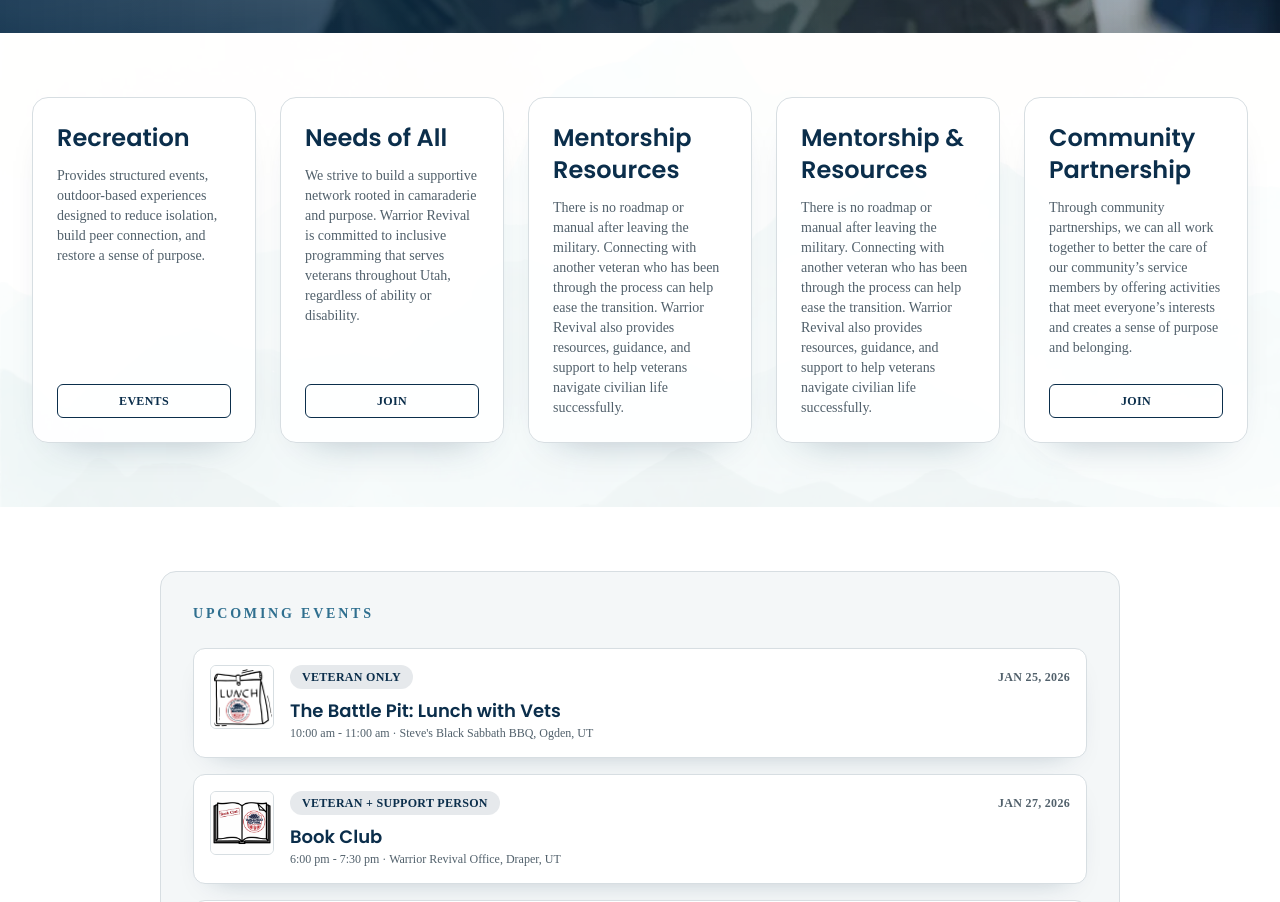
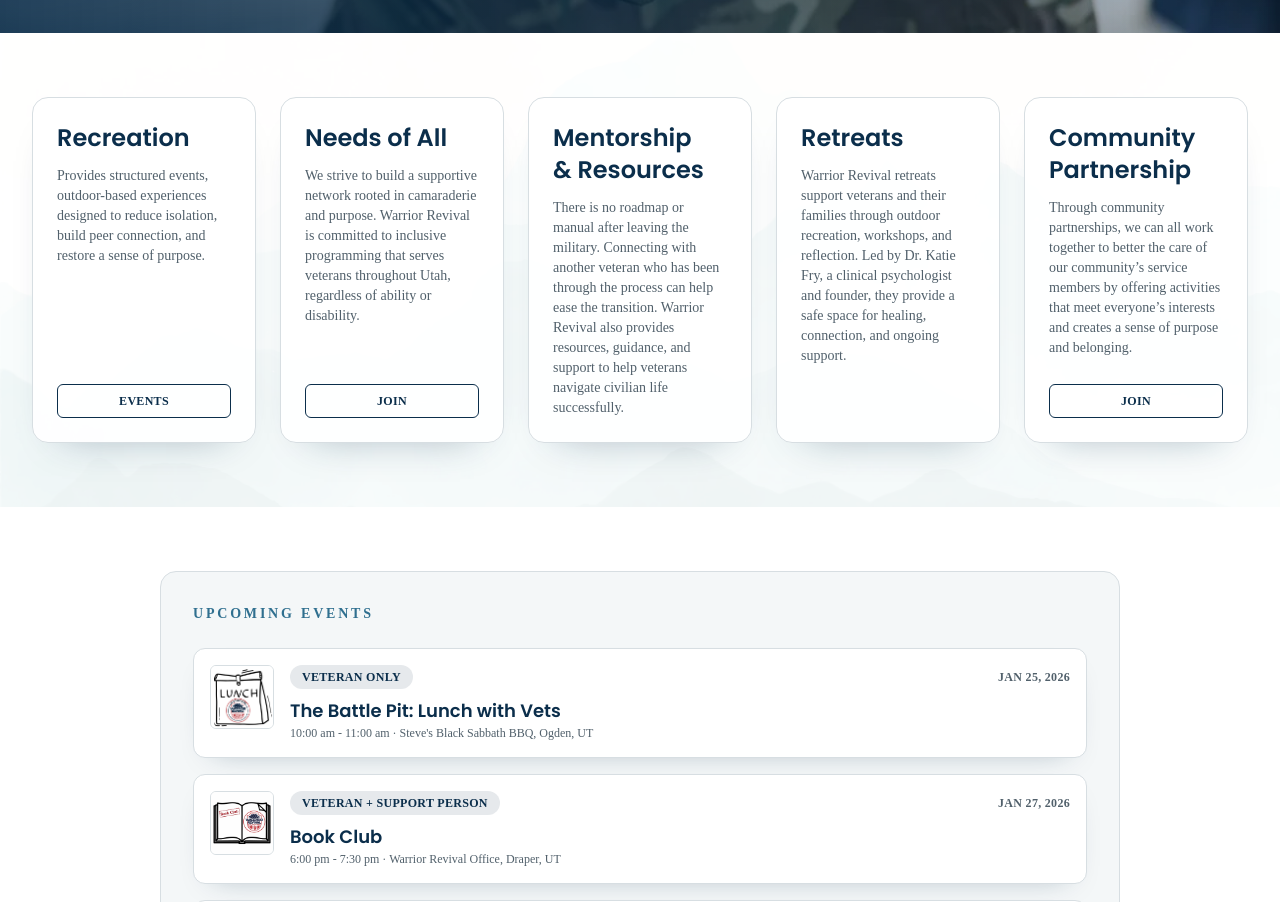
Before and after one commit to dulbrich/Warrior-Revival, a Next.js app: page / in a window 1280 px wide. Shown: the part 784-1686 px from the top of the page. Built offline with nearby package versions, Linux system fonts and the light colour scheme.

Commit message:
Fixed a typo mistake.

```diff
--- a/src/app/events/EventsPageClient.tsx
+++ b/src/app/events/EventsPageClient.tsx
@@ -516,7 +516,7 @@ export default function EventsPage() {
       <div className="sticky top-0 z-30">
         <header className="border-b border-border bg-surface/95 backdrop-blur">
           <div className="mx-auto flex max-w-7xl items-center justify-between px-4 py-4 md:px-8">
-            <div className="flex items-center gap-3">
+            <a href="/" className="flex items-center gap-3">
               <img
                 src="/logo.webp"
                 alt="Warrior Revival logo"
@@ -530,7 +530,7 @@ export default function EventsPage() {
                   Military, Transition, Community
                 </p>
               </div>
-            </div>
+            </a>
             <nav className="hidden items-center gap-6 text-base font-accent text-textSecondary tracking-[0.08em] lg:flex">
               {navigation.slice(0, 7).map((item) => (
                 <a
--- a/src/app/page.tsx
+++ b/src/app/page.tsx
@@ -113,15 +113,15 @@ const focusAreas = [
     cta: "Join"
   },
   {
-    title: "Mentorship/Resources",
-    titleLines: ["Mentorship", "Resources"],
+    title: "Mentorship & Resources",
+    titleLines: ["Mentorship", "& Resources"],
     description:
       "There is no roadmap or manual after leaving the military. Connecting with another veteran who has been through the process can help ease the transition. Warrior Revival also provides resources, guidance, and support to help veterans navigate civilian life successfully."
   },
   {
-    title: "Mentorship & Resources",
+    title: "Retreats",
     description:
-      "There is no roadmap or manual after leaving the military. Connecting with another veteran who has been through the process can help ease the transition. Warrior Revival also provides resources, guidance, and support to help veterans navigate civilian life successfully."
+      "Warrior Revival retreats support veterans and their families through outdoor recreation, workshops, and reflection. Led by Dr. Katie Fry, a clinical psychologist and founder, they provide a safe space for healing, connection, and ongoing support."
   },
   {
     title: "Community Partnership",
@@ -175,7 +175,7 @@ export default function Home() {
       <div className="sticky top-0 z-30">
         <header className="border-b border-border bg-surface/95 backdrop-blur">
           <div className="mx-auto flex max-w-7xl items-center justify-between px-4 py-4 md:px-8">
-            <div className="flex items-center gap-3">
+            <a href="/" className="flex items-center gap-3">
               <img
                 src="/logo.webp"
                 alt="Warrior Revival logo"
@@ -189,7 +189,7 @@ export default function Home() {
                   Military, Transition, Community
                 </p>
               </div>
-            </div>
+            </a>
             <nav className="hidden items-center gap-6 text-base font-accent text-textSecondary tracking-[0.08em] lg:flex">
               {navigation.slice(0, 7).map((item) => (
                 <a
@@ -293,9 +293,12 @@ export default function Home() {
             <button className="inline-flex items-center justify-center rounded-md bg-accent px-6 py-3 text-sm font-semibold uppercase tracking-wide text-white shadow-soft transition hover:bg-accent/90 focus-visible:outline-none focus-visible:ring-2 focus-visible:ring-accent">
               Donate
             </button>
-            <button className="inline-flex items-center justify-center rounded-md bg-white/10 px-6 py-3 text-sm font-semibold uppercase tracking-wide text-white transition hover:bg-white/20 focus-visible:outline-none focus-visible:ring-2 focus-visible:ring-accent">
+            <a
+              href="/events"
+              className="inline-flex items-center justify-center rounded-md bg-white/10 px-6 py-3 text-sm font-semibold uppercase tracking-wide text-white transition hover:bg-white/20 focus-visible:outline-none focus-visible:ring-2 focus-visible:ring-accent"
+            >
               View Events
-            </button>
+            </a>
             <button className="inline-flex items-center justify-center rounded-md border border-white/70 px-6 py-3 text-sm font-semibold uppercase tracking-wide text-white transition hover:bg-white/10 focus-visible:outline-none focus-visible:ring-2 focus-visible:ring-accent">
               Join the community
             </button>
--- a/src/app/veterans/VeteransPageClient.tsx
+++ b/src/app/veterans/VeteransPageClient.tsx
@@ -79,7 +79,7 @@ export default function VeteransPageClient() {
       <div className="sticky top-0 z-30">
         <header className="border-b border-border bg-surface/95 backdrop-blur">
           <div className="mx-auto flex max-w-7xl items-center justify-between px-4 py-4 md:px-8">
-            <div className="flex items-center gap-3">
+            <a href="/" className="flex items-center gap-3">
               <img
                 src="/logo.webp"
                 alt="Warrior Revival logo"
@@ -93,7 +93,7 @@ export default function VeteransPageClient() {
                   Military, Transition, Community
                 </p>
               </div>
-            </div>
+            </a>
             <nav className="hidden items-center gap-6 text-base font-accent text-textSecondary tracking-[0.08em] lg:flex">
               {navigation.slice(0, 7).map((item) => (
                 <a
```
